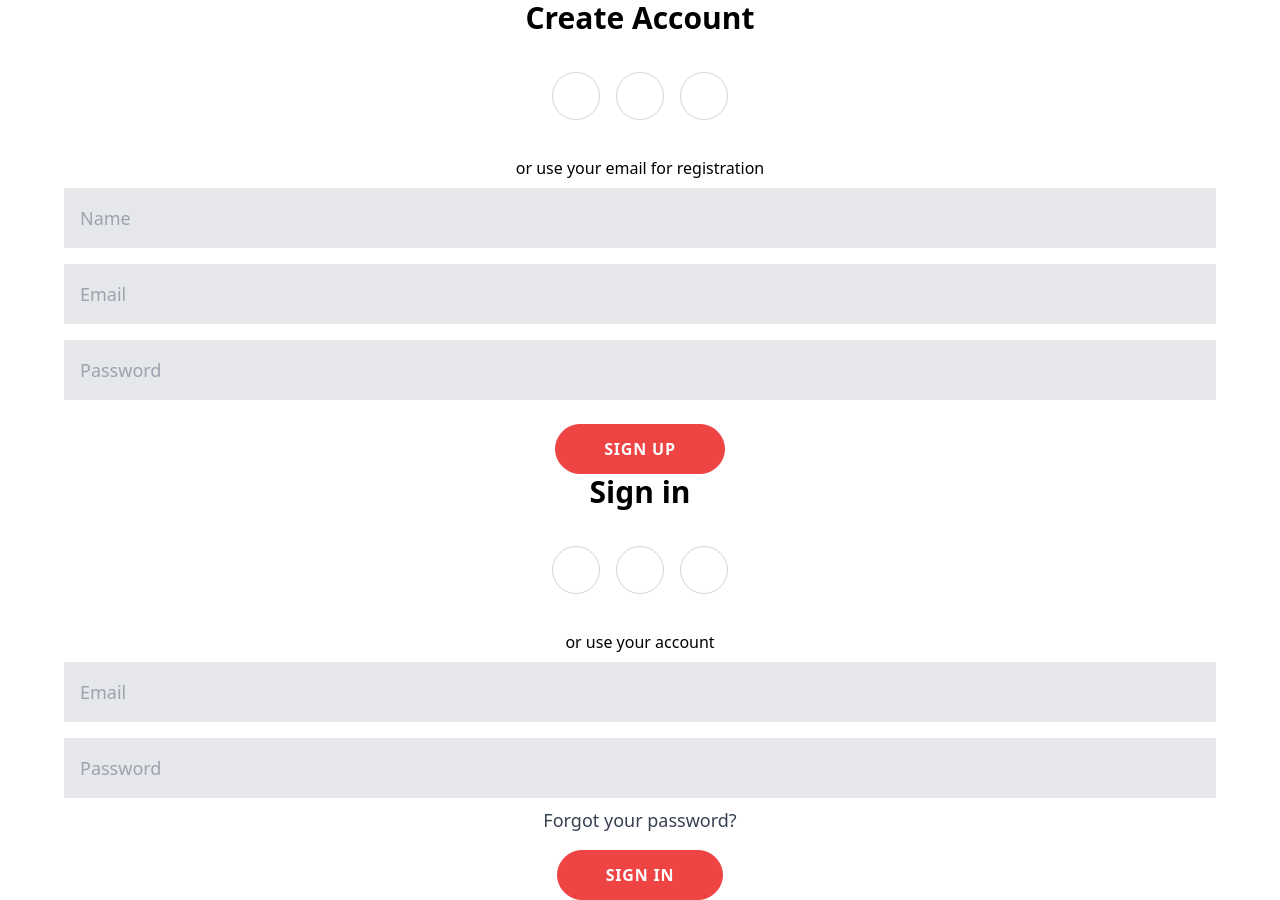
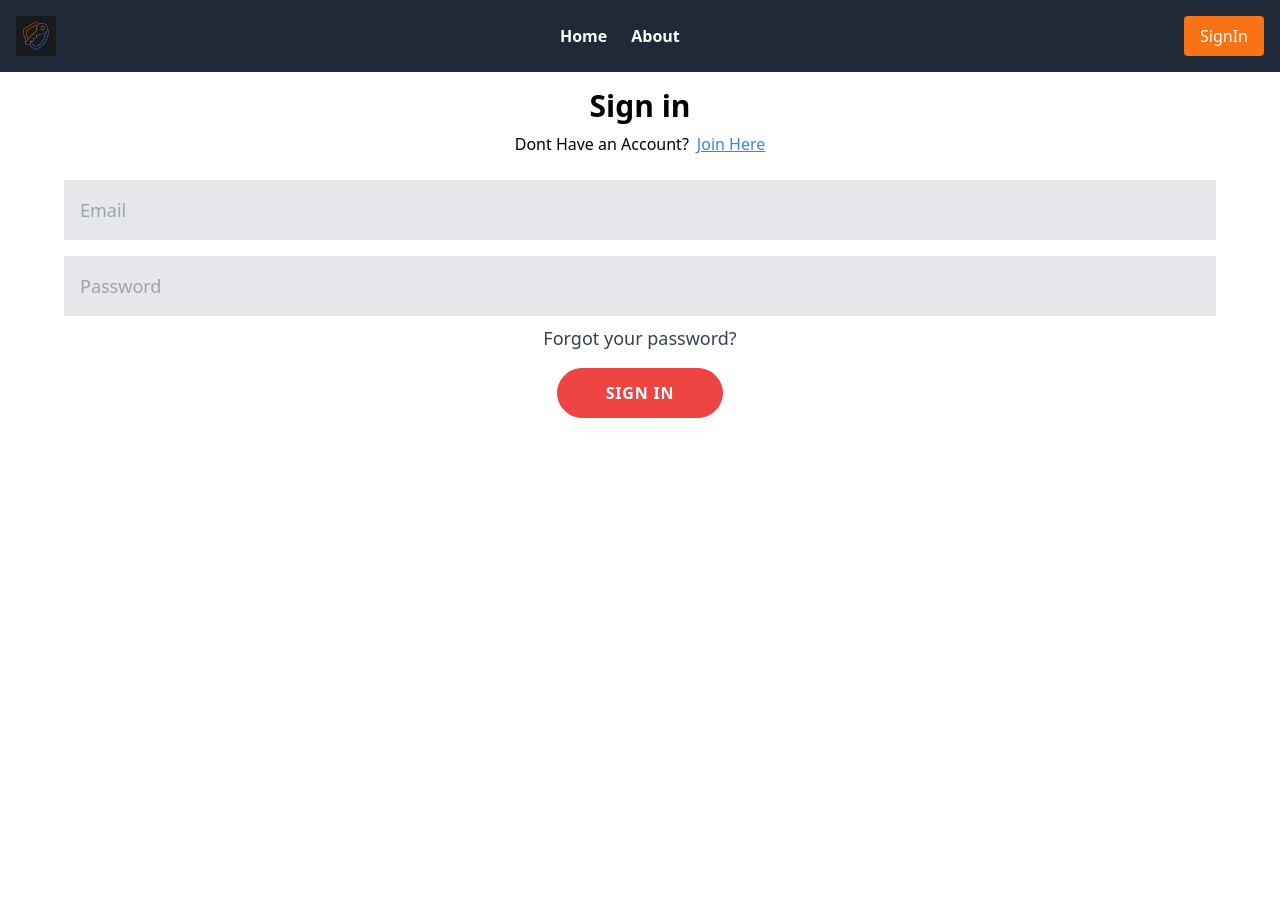
Before and after one commit to Aaron-Thomas-Blessen/CodeCrypt, a React (Vite) app: page /signin in a window 1280 px wide. After the commit the page ends 800 px from the top, so only its background shows below. Built offline with nearby package versions, Linux system fonts and the light colour scheme.

Commit message:
navbar added to signin

```diff
--- a/src/App.jsx
+++ b/src/App.jsx
@@ -5,6 +5,7 @@ import Study from "./pages/Study";
 import Encrypt from "./pages/Encrypt";
 import NavBar from "./components/nav";
 import SignIn from "./pages/SignIn";
+import SignUp from "./pages/SignUp";
 
 
 const App = () => {
@@ -16,6 +17,7 @@ const App = () => {
         <Route path="/encrypt" element={<Encrypt />}></Route>
         <Route path="/Nav" element={<NavBar />}></Route>
         <Route path="/signin" element={<SignIn />}></Route>
+        <Route path="/signup" element={<SignUp />}></Route>
       </Routes>
     </BrowserRouter>
   );
--- a/src/components/nav.jsx
+++ b/src/components/nav.jsx
@@ -3,7 +3,7 @@ import logo from "../images/logo.png";
 
 const Navbar = () => {
   return (
-    <nav className="bg-gray-800 p-4 flex items-center justify-between">
+    <nav className="bg-gray-800 p-4 mb-4 flex items-center justify-between">
       <div className="flex-shrink-0">
         <img src={logo} alt="Logo" className="h-10" />
       </div>
--- a/src/pages/SignIn.jsx
+++ b/src/pages/SignIn.jsx
@@ -1,18 +1,13 @@
 import React, { useState } from "react";
 import { auth, db } from "../Firebase/Firebase";
-import {
-  signInWithEmailAndPassword,
-  createUserWithEmailAndPassword,
-  sendPasswordResetEmail,
-} from "firebase/auth";
-import { doc, getDoc, setDoc } from "firebase/firestore";
+import { signInWithEmailAndPassword, sendPasswordResetEmail } from "firebase/auth";
+import { doc, getDoc } from "firebase/firestore";
 import { useNavigate } from "react-router-dom";
+import Navbar from "../components/nav";
 
-const SignInUpForm = () => {
-  const [rightPanelActive] = useState(false);
+const SignInForm = () => {
   const [email, setEmail] = useState("");
   const [password, setPassword] = useState("");
-  const [name, setName] = useState("");
   const [error, setError] = useState(null);
   const [message, setMessage] = useState("");
   const navigate = useNavigate();
@@ -21,11 +16,7 @@ const SignInUpForm = () => {
     e.preventDefault();
     setError(null);
     try {
-      const userCredential = await signInWithEmailAndPassword(
-        auth,
-        email,
-        password
-      );
+      const userCredential = await signInWithEmailAndPassword(auth, email, password);
       const user = userCredential.user;
 
       const userDoc = await getDoc(doc(db, "users", user.uid));
@@ -41,37 +32,11 @@ const SignInUpForm = () => {
     }
   };
 
-  const handleSignUp = async (e) => {
-    e.preventDefault();
-    setError(null);
-    try {
-      const userCredential = await createUserWithEmailAndPassword(
-        auth,
-        email,
-        password
-      );
-      const user = userCredential.user;
-
-      await setDoc(doc(db, "users", user.uid), {
-        username: name,
-        email,
-      });
-
-      console.log("User created and data stored in Firestore!");
-      navigate("/study", { replace: true });
-    } catch (error) {
-      console.error("Error signing up:", error.message);
-      setError(error.message);
-    }
-  };
-
   const handlePasswordReset = (e) => {
     e.preventDefault();
     sendPasswordResetEmail(auth, email)
       .then(() => {
-        setMessage(
-          "If your email is registered with us, you will receive a password reset email shortly."
-        );
+        setMessage("If your email is registered with us, you will receive a password reset email shortly.");
         console.log("Password reset email sent!");
       })
       .catch((error) => {
@@ -83,48 +48,21 @@ const SignInUpForm = () => {
   };
 
   return (
-    <div>
-      <div
-        className={`container ${rightPanelActive ? "right-panel-active" : ""}`}
-        id="container"
+    <div><Navbar />
+    <div className="form-container sign-in-container bg-white">
+      <form onSubmit={handleLogin} className="flex flex-col items-center justify-center p-0 px-16 h-full text-center">
+        <h1 className="font-bold m-0 text-3xl mb-2">Sign in</h1>
+        <div className="flex items-center justify-center mb-4">
+          <h2 className="mr-2">Dont Have an Account?</h2>
+          <button
+            type="button"
+            onClick={() => navigate("/signup")} // This navigates to the signup page
+            className="underline text-blue-500 hover:text-blue-700 focus:outline-none"
           >
-        <div className="form-container sign-up-container bg-white">
-          <form
-            onSubmit={handleSignUp}
-            className="flex flex-col items-center justify-center p-0 px-16 h-full text-center"
-          >
-            <h1 className="font-bold m-0 text-3xl">Create Account</h1>
-            <div className="social-container flex my-7">
-              <a
-                href="#"
-                className="flex justify-center items-center w-12 h-12 m-2 border border-gray-300 rounded-full"
-              >
-                <i className="fab fa-facebook-f"></i>
-              </a>
-              <a
-                href="#"
-                className="flex justify-center items-center w-12 h-12 m-2 border border-gray-300 rounded-full"
-              >
-                <i className="fab fa-google-plus-g"></i>
-              </a>
-              <a
-                href="#"
-                className="flex justify-center items-center w-12 h-12 m-2 border border-gray-300 rounded-full"
-              >
-                <i className="fab fa-linkedin-in"></i>
-              </a>
+            Join Here
+          </button>
         </div>
-            <span className="text-base">
-              or use your email for registration
-            </span>
-            <input
-              type="text"
-              placeholder="Name"
-              value={name}
-              onChange={(e) => setName(e.target.value)}
-              required
-              className="bg-gray-200 border-none p-4 my-2 w-full text-lg"
-            />
+
         <input
           type="email"
           placeholder="Email"
@@ -141,65 +79,7 @@ const SignInUpForm = () => {
           required
           className="bg-gray-200 border-none p-4 my-2 w-full text-lg"
         />
-            <button
-              type="submit"
-              className="rounded-full border border-red-500 bg-red-500 text-white font-bold py-3 px-12 uppercase tracking-wider transition-transform duration-80 ease-in active:scale-95 focus:outline-none mt-4"
-            >
-              Sign Up
-            </button>
-            {error && (
-              <div className="error-message text-red-500 mt-4">{error}</div>
-            )}
-          </form>
-        </div>
-        <div className="form-container sign-in-container bg-white">
-          <form
-            onSubmit={handleLogin}
-            className="flex flex-col items-center justify-center p-0 px-16 h-full text-center"
-          >
-            <h1 className="font-bold m-0 text-3xl">Sign in</h1>
-            <div className="social-container flex my-7">
-              <a
-                href="#"
-                className="flex justify-center items-center w-12 h-12 m-2 border border-gray-300 rounded-full"
-              >
-                <i className="fab fa-facebook-f"></i>
-              </a>
-              <a
-                href="#"
-                className="flex justify-center items-center w-12 h-12 m-2 border border-gray-300 rounded-full"
-              >
-                <i className="fab fa-google-plus-g"></i>
-              </a>
-              <a
-                href="#"
-                className="flex justify-center items-center w-12 h-12 m-2 border border-gray-300 rounded-full"
-              >
-                <i className="fab fa-linkedin-in"></i>
-              </a>
-            </div>
-            <span className="text-base">or use your account</span>
-            <input
-              type="email"
-              placeholder="Email"
-              value={email}
-              onChange={(e) => setEmail(e.target.value)}
-              required
-              className="bg-gray-200 border-none p-4 my-2 w-full text-lg"
-            />
-            <input
-              type="password"
-              placeholder="Password"
-              value={password}
-              onChange={(e) => setPassword(e.target.value)}
-              required
-              className="bg-gray-200 border-none p-4 my-2 w-full text-lg"
-            />
-            <a
-              href="#"
-              className="text-gray-700 text-lg"
-              onClick={handlePasswordReset}
-            >
+        <a href="#" className="text-gray-700 text-lg" onClick={handlePasswordReset}>
           Forgot your password?
         </a>
         <button
@@ -208,17 +88,12 @@ const SignInUpForm = () => {
         >
           Sign In
         </button>
-            {error && (
-              <div className="error-message text-red-500 mt-4">{error}</div>
-            )}
-            {message && (
-              <div className="message text-green-500 mt-4">{message}</div>
-            )}
+        {error && <div className="error-message text-red-500 mt-4">{error}</div>}
+        {message && <div className="message text-green-500 mt-4">{message}</div>}
       </form>
-        </div>
     </div>
     </div>
   );
 };
 
-export default SignInUpForm;
+export default SignInForm;
--- /dev/null
+++ b/src/pages/SignUp.jsx
@@ -0,0 +1,88 @@
+import React, { useState } from "react";
+import { auth, db } from "../Firebase/Firebase";
+import { createUserWithEmailAndPassword } from "firebase/auth";
+import { doc, setDoc } from "firebase/firestore";
+import { useNavigate } from "react-router-dom";
+import Navbar from "../components/nav";
+
+const SignUpForm = () => {
+  const [email, setEmail] = useState("");
+  const [password, setPassword] = useState("");
+  const [name, setName] = useState("");
+  const [error, setError] = useState(null);
+  const navigate = useNavigate();
+
+  const handleSignUp = async (e) => {
+    e.preventDefault();
+    setError(null);
+    try {
+      const userCredential = await createUserWithEmailAndPassword(auth, email, password);
+      const user = userCredential.user;
+
+      await setDoc(doc(db, "users", user.uid), {
+        username: name,
+        email,
+      });
+
+      console.log("User created and data stored in Firestore!");
+      navigate("/study", { replace: true });
+    } catch (error) {
+      console.error("Error signing up:", error.message);
+      setError(error.message);
+    }
+  };
+
+  return (
+    <div><Navbar/>
+    <div className="form-container sign-up-container bg-white">
+      <form onSubmit={handleSignUp} className="flex flex-col items-center justify-center p-0 px-16 h-full text-center">
+        <h1 className="font-bold m-0 text-3xl mb-2">Sign Up</h1>
+        <div className="flex items-center justify-center mb-4">
+          <h2 className="mr-2">Already have an Account?</h2>
+          <button
+            type="button"
+            onClick={() => navigate("/signin")} // This navigates to the signup page
+            className="underline text-blue-500 hover:text-blue-700 focus:outline-none"
+          >
+            Sign in
+          </button>
+        </div>
+
+        <input
+          type="text"
+          placeholder="Name"
+          value={name}
+          onChange={(e) => setName(e.target.value)}
+          required
+          className="bg-gray-200 border-none p-4 my-2 w-full text-lg"
+        />
+        <input
+          type="email"
+          placeholder="Email"
+          value={email}
+          onChange={(e) => setEmail(e.target.value)}
+          required
+          className="bg-gray-200 border-none p-4 my-2 w-full text-lg"
+        />
+        <input
+          type="password"
+          placeholder="Password"
+          value={password}
+          onChange={(e) => setPassword(e.target.value)}
+          required
+          className="bg-gray-200 border-none p-4 my-2 w-full text-lg"
+        />
+        <button
+          type="submit"
+          className="rounded-full border border-red-500 bg-red-500 text-white font-bold py-3 px-12 uppercase tracking-wider transition-transform duration-80 ease-in active:scale-95 focus:outline-none mt-4"
+        >
+          Sign Up
+        </button>
+        {error && <div className="error-message text-red-500 mt-4">{error}</div>}
+      </form>
+    </div>
+    </div>
+  );
+};
+
+export default SignUpForm;
```
Lines whose indentation alone changed are shown as unchanged.
